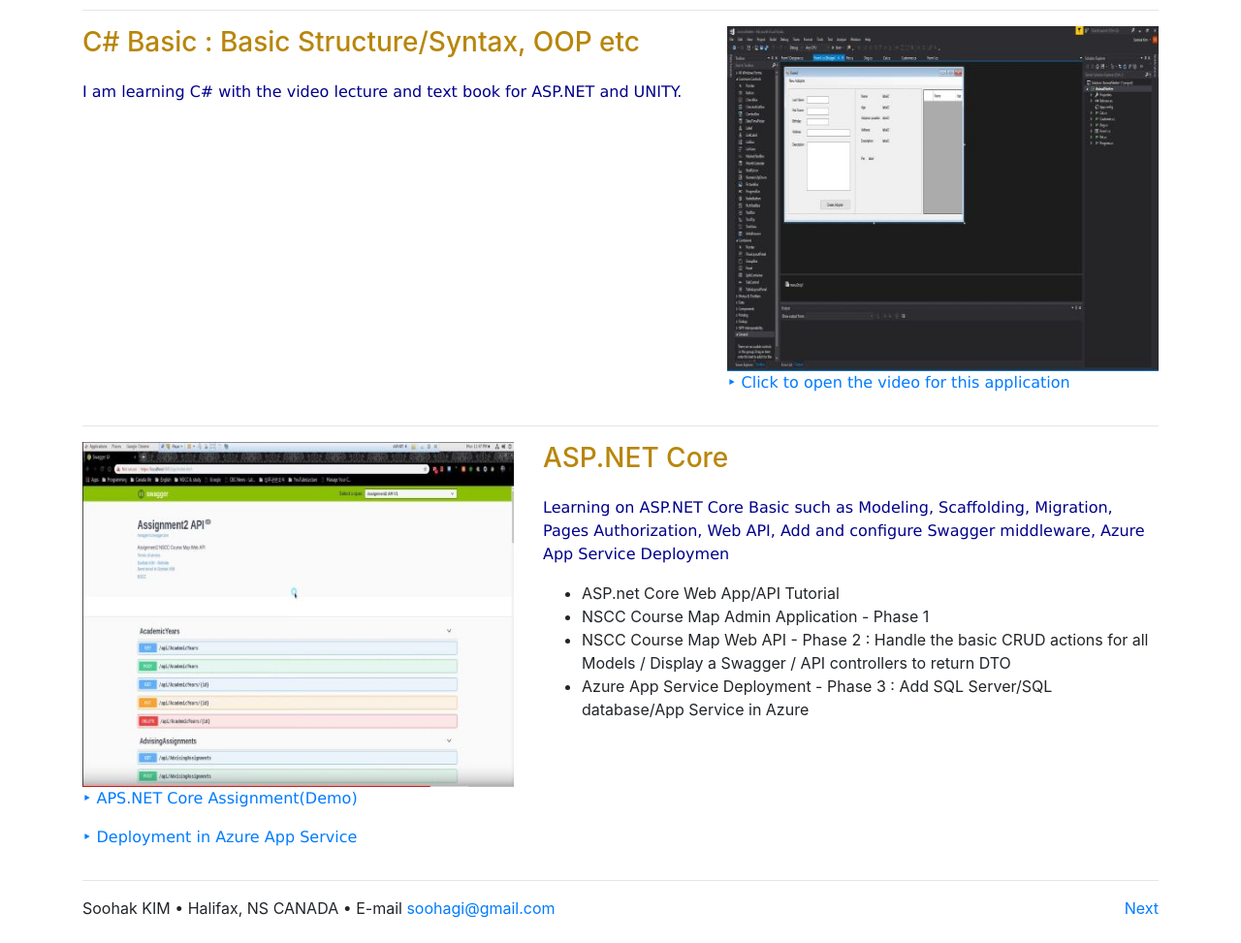
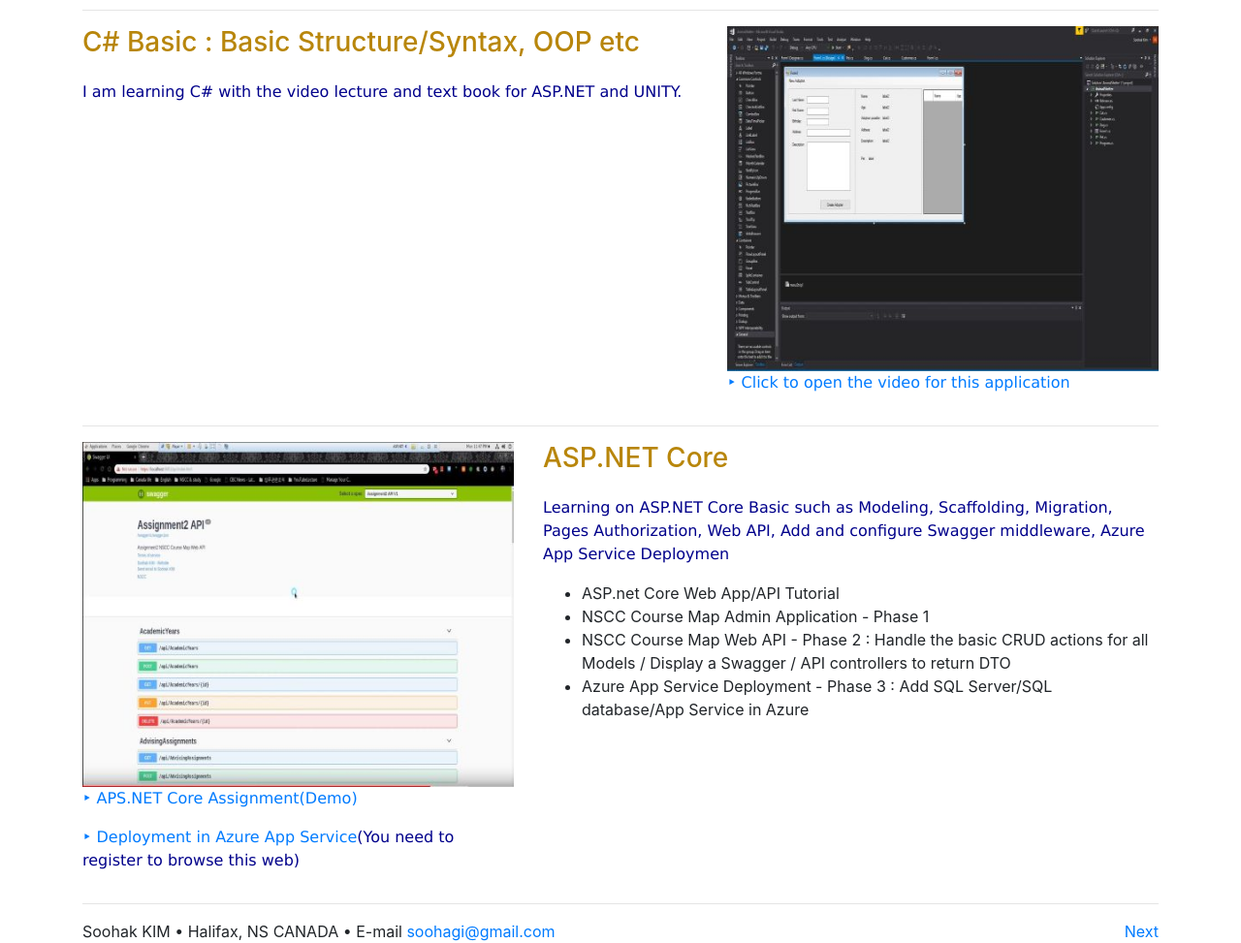
Before and after one commit to soohak/portfolio, a plain HTML site: page portfolio/pf_8.html in a window 1280 px wide. Shown: the part 117-1090 px from the top of the page at 97% size. Before the commit the page ends 1066 px from the top, so only its background shows below. Drawn offline with nearby package versions, Linux system fonts and the light colour scheme.

Commit message:
add comment

```diff
--- a/portfolio/pf_8.html
+++ b/portfolio/pf_8.html
@@ -80,7 +80,7 @@
           <div class="col-md-5">
             <a href="https://youtu.be/eZdkaS-BFKQ" target="_blank"><img class="featurette-image img-fluid mx-auto" src="../img/ASPWeb.JPG" alt="my image"></a>
             <p class="lead"><a href="https://youtu.be/eZdkaS-BFKQ" target="_blank"> &#8227; APS.NET Core Assignment(Demo) </a></p>
-            <p class="lead"><a href="https://nscccourse.azurewebsites.net/" target="_blank"> &#8227; Deployment in Azure App Service</a></p>
+            <p class="lead"><a href="https://nscccourse.azurewebsites.net/" target="_blank"> &#8227; Deployment in Azure App Service</a>(You need to register to browse this web)</p>
 
           </div>
 
```
